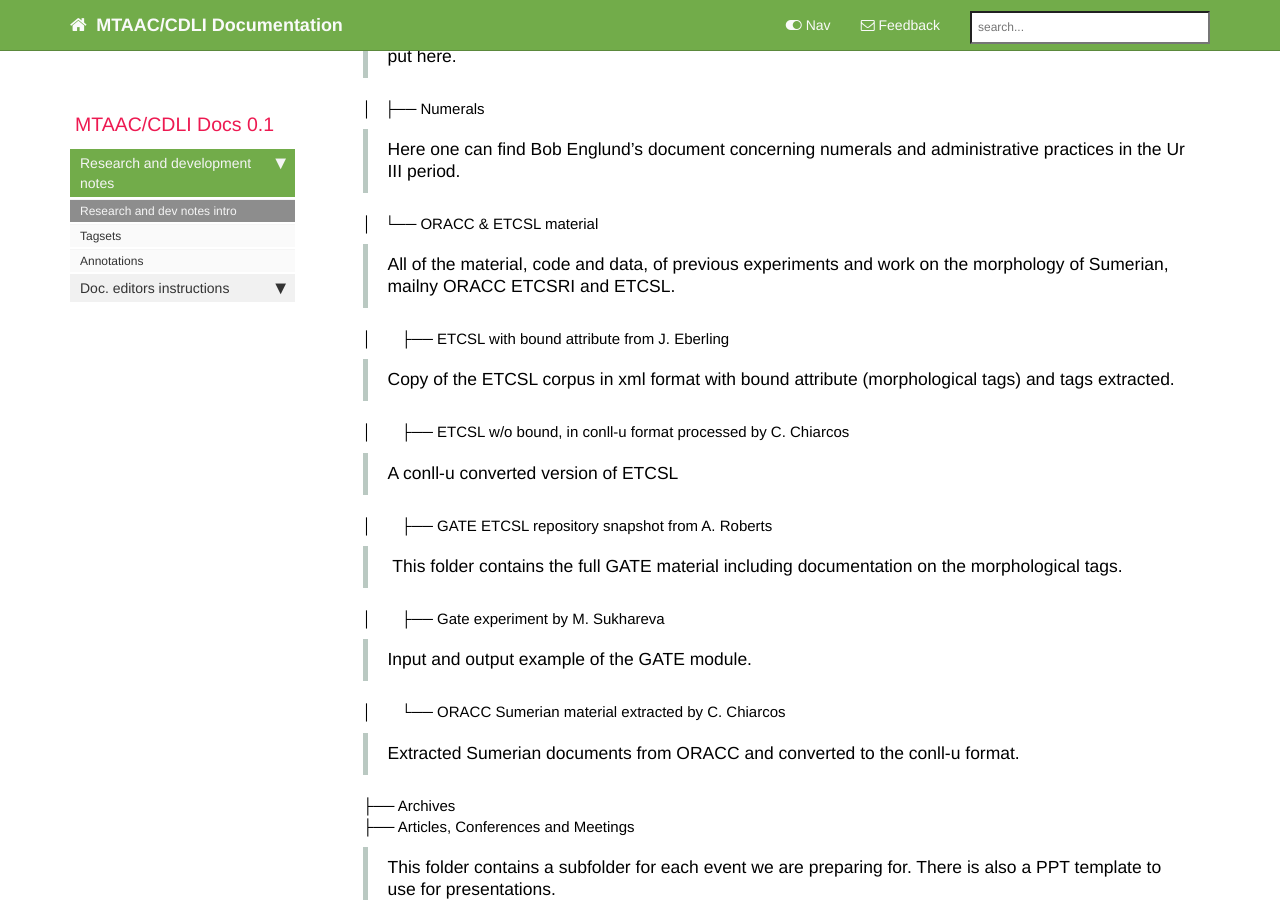
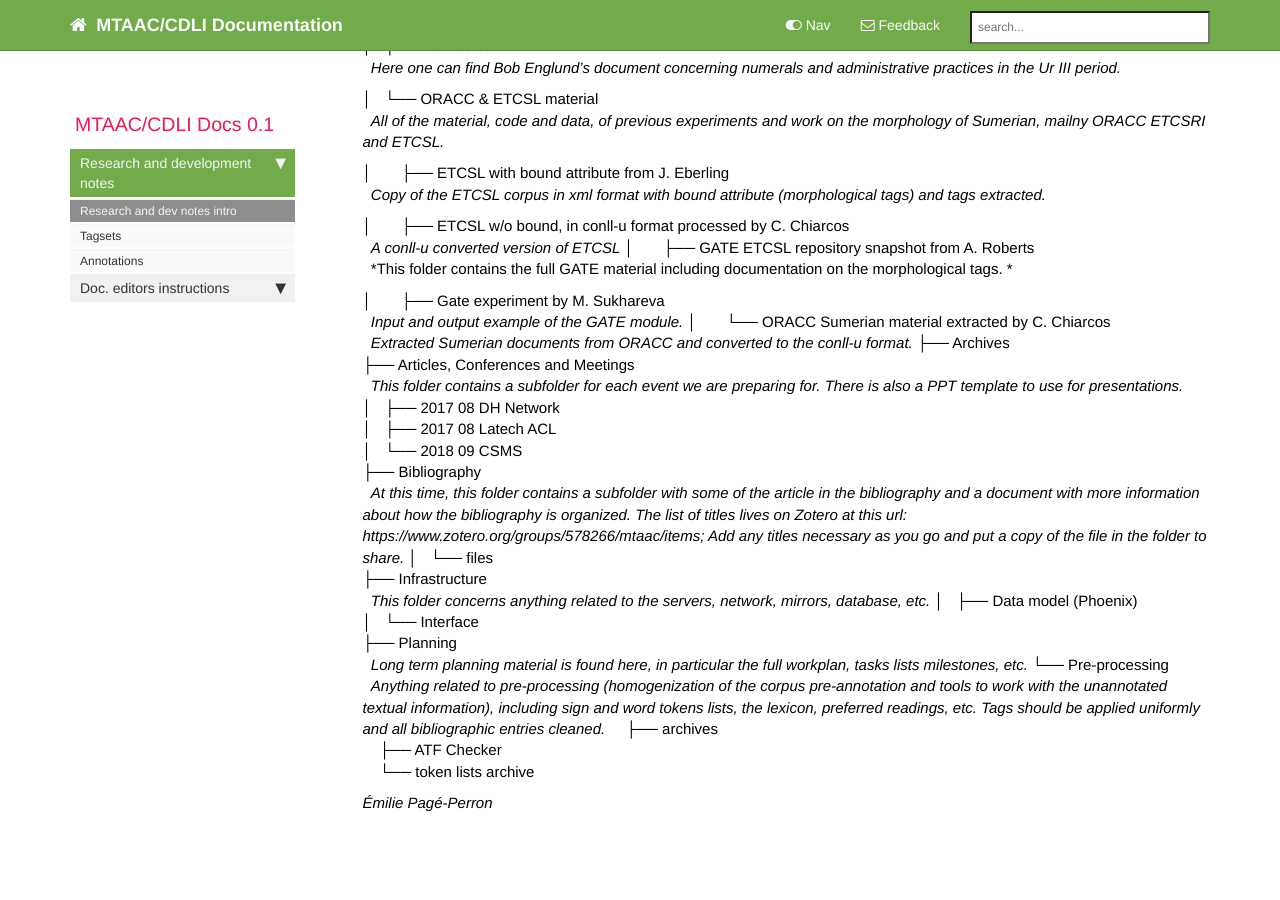
Before and after one commit to fbab/cdli-gh.github.io, a Jekyll site: the page built from pages/dev-notes.md, in a window 1280 px wide and 900 px high, scrolled down 603 px. Built offline with Jekyll 4.4.1, drawn with Linux system fonts in a browser that asks for light colours; nearby versions of some CDN libraries; comment, search, counter and statistics services are not loaded; part of the change alters nothing that is shown.

```diff
--- a/pages/dev-notes.md
+++ b/pages/dev-notes.md
@@ -18,52 +18,43 @@ The tree below is from a snapshot taken on 2017/07/27, it shows the contents of
 Any information stored in this folder should end up either being archived or ported to this project documentation.
 
 ├── Annotations
-> Any information related to annotations, tagsets, existing material and examples, tests, etc should be put here.
+&nbsp;&nbsp;*Any information related to annotations, tagsets, existing material and examples, tests, etc should be put here.*
 
 │&nbsp;&nbsp;&nbsp;├── Numerals
-> Here one can find Bob Englund's document concerning numerals and administrative practices in the Ur III period.
+&nbsp;&nbsp;*Here one can find Bob Englund's document concerning numerals and administrative practices in the Ur III period.*
 
 │&nbsp;&nbsp;&nbsp;└── ORACC & ETCSL material
-> All of the material, code and data, of previous experiments and work on the morphology of Sumerian, mailny ORACC ETCSRI and ETCSL.
+&nbsp;&nbsp;*All of the material, code and data, of previous experiments and work on the morphology of Sumerian, mailny ORACC ETCSRI and ETCSL.*
 
 │&nbsp;&nbsp;&nbsp;&nbsp;&nbsp;&nbsp;&nbsp;├── ETCSL with bound attribute from J. Eberling
-> Copy of the ETCSL corpus in xml format with bound attribute (morphological tags) and tags extracted.
+&nbsp;&nbsp;*Copy of the ETCSL corpus in xml format with bound attribute (morphological tags) and tags extracted.*
 
 │&nbsp;&nbsp;&nbsp;&nbsp;&nbsp;&nbsp;&nbsp;├── ETCSL w/o bound, in conll-u format processed by C. Chiarcos
-
-> A conll-u converted version of ETCSL
-
+&nbsp;&nbsp;*A conll-u converted version of ETCSL*
 │&nbsp;&nbsp;&nbsp;&nbsp;&nbsp;&nbsp;&nbsp;├── GATE ETCSL repository snapshot from A. Roberts
-> This folder contains the full GATE material including documentation on the morphological tags.
+&nbsp;&nbsp;*This folder contains the full GATE material including documentation on the morphological tags.  *
 
 │&nbsp;&nbsp;&nbsp;&nbsp;&nbsp;&nbsp;&nbsp;├── Gate experiment by M. Sukhareva
-> Input and output example of the GATE module.
-
+&nbsp;&nbsp;*Input and output example of the GATE module.*
 │&nbsp;&nbsp;&nbsp;&nbsp;&nbsp;&nbsp;&nbsp;└── ORACC Sumerian material extracted by C. Chiarcos
-> Extracted Sumerian documents from ORACC and converted to the conll-u format.
-
+&nbsp;&nbsp;*Extracted Sumerian documents from ORACC and converted to the conll-u format.*
 ├── Archives
 ├── Articles, Conferences and Meetings
->This folder contains a subfolder for each event we are preparing for. There is also a PPT template to use for presentations.
-
+&nbsp;&nbsp;*This folder contains a subfolder for each event we are preparing for. There is also a PPT template to use for presentations.*
 │&nbsp;&nbsp;&nbsp;├── 2017 08 DH Network
 │&nbsp;&nbsp;&nbsp;├── 2017 08 Latech ACL
 │&nbsp;&nbsp;&nbsp;└── 2018 09 CSMS
 ├── Bibliography
-> At this time, this folder contains a subfolder with some of the article in the bibliography and a document with more information about how the bibliography is organized. The list of titles lives on Zotero at this url: https://www.zotero.org/groups/578266/mtaac/items; Add any titles necessary as you go and put a copy of the file in the folder to share.
-
+&nbsp;&nbsp;*At this time, this folder contains a subfolder with some of the article in the bibliography and a document with more information about how the bibliography is organized. The list of titles lives on Zotero at this url: https://www.zotero.org/groups/578266/mtaac/items; Add any titles necessary as you go and put a copy of the file in the folder to share.*
 │&nbsp;&nbsp;&nbsp;└── files
 ├── Infrastructure
-> This folder concerns anything related to the servers, network, mirrors, database, etc.
-
+&nbsp;&nbsp;*This folder concerns anything related to the servers, network, mirrors, database, etc.*
 │&nbsp;&nbsp;&nbsp;├── Data model (Phoenix)
 │&nbsp;&nbsp;&nbsp;└── Interface
 ├── Planning
->Long term planning material is found here, in particular the full workplan, tasks lists milestones, etc.
-
+&nbsp;&nbsp;*Long term planning material is found here, in particular the full workplan, tasks lists milestones, etc.*
 └── Pre-processing
->Anything related to pre-processing (homogenization of the corpus pre-annotation and tools to work with the unannotated textual information), including sign and word tokens lists, the lexicon, preferred readings, etc. Tags should be applied uniformly and all bibliographic entries cleaned.
-
+&nbsp;&nbsp;*Anything related to pre-processing (homogenization of the corpus pre-annotation and tools to work with the unannotated textual information), including sign and word tokens lists, the lexicon, preferred readings, etc. Tags should be applied uniformly and all bibliographic entries cleaned.*
 &nbsp;&nbsp;&nbsp;&nbsp;├── archives
 &nbsp;&nbsp;&nbsp;&nbsp;├── ATF Checker
 &nbsp;&nbsp;&nbsp;&nbsp;└── token lists archive
```
